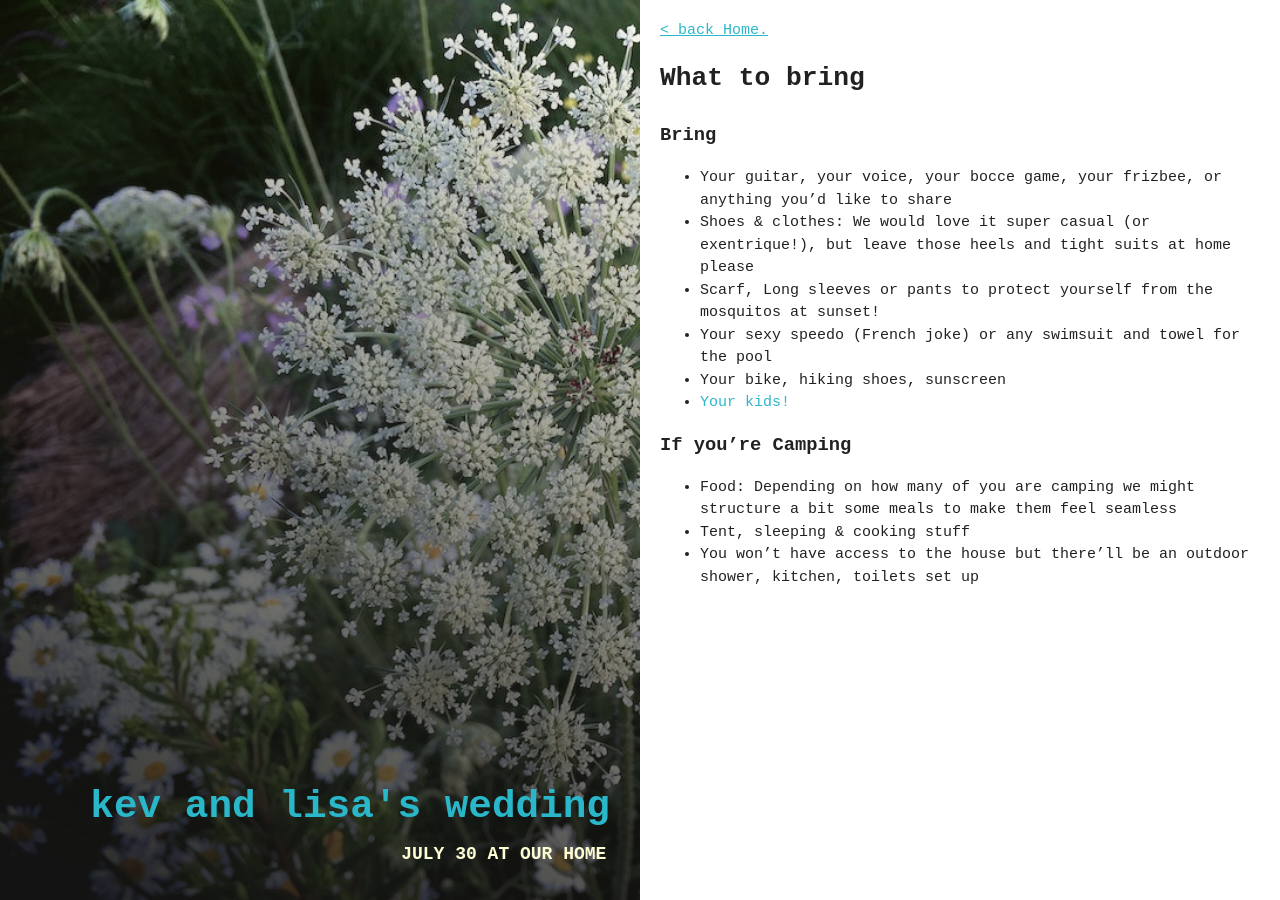
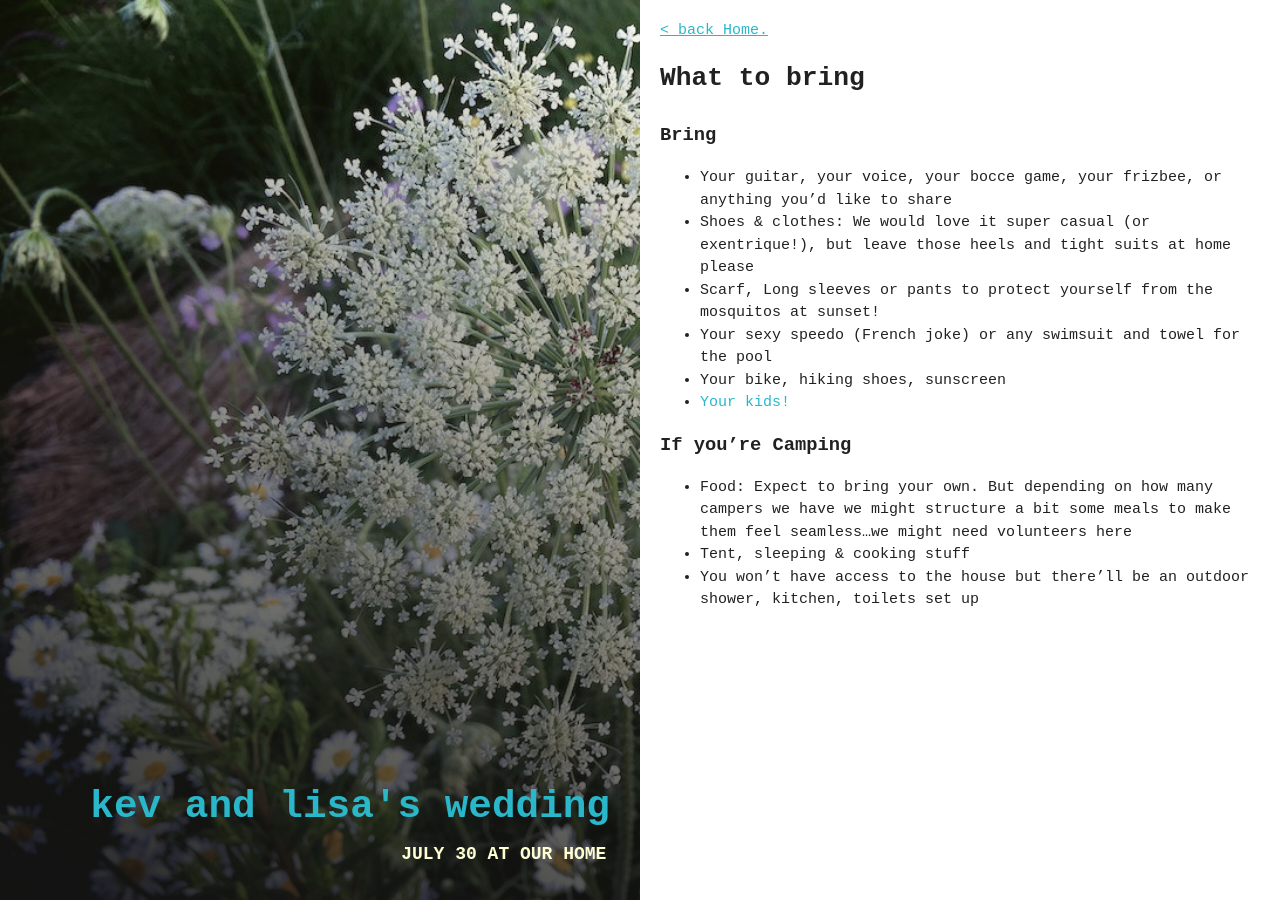
Before and after one commit to kevwalsh/carota, a Jekyll site: the page built from _posts/2015-01-06-what-to-bring.md, in a window 1280 px wide. Built offline with Jekyll 4.4.1, drawn with Linux system fonts in a browser that asks for light colours.

Commit message:
Update 2015-01-06-what-to-bring.md

```diff
--- a/_posts/2015-01-06-what-to-bring.md
+++ b/_posts/2015-01-06-what-to-bring.md
@@ -22,6 +22,6 @@ comingsoon: comingsoon
 
 #### If you're Camping
 
-* Food: Depending on how many of you are camping we might structure a bit some meals to make them feel seamless
+* Food: Expect to bring your own. But depending on how many campers we have we might structure a bit some meals to make them feel seamless...we might need volunteers here
 * Tent, sleeping & cooking stuff
 * You won't have access to the house but there'll be an outdoor shower, kitchen, toilets set up
```
